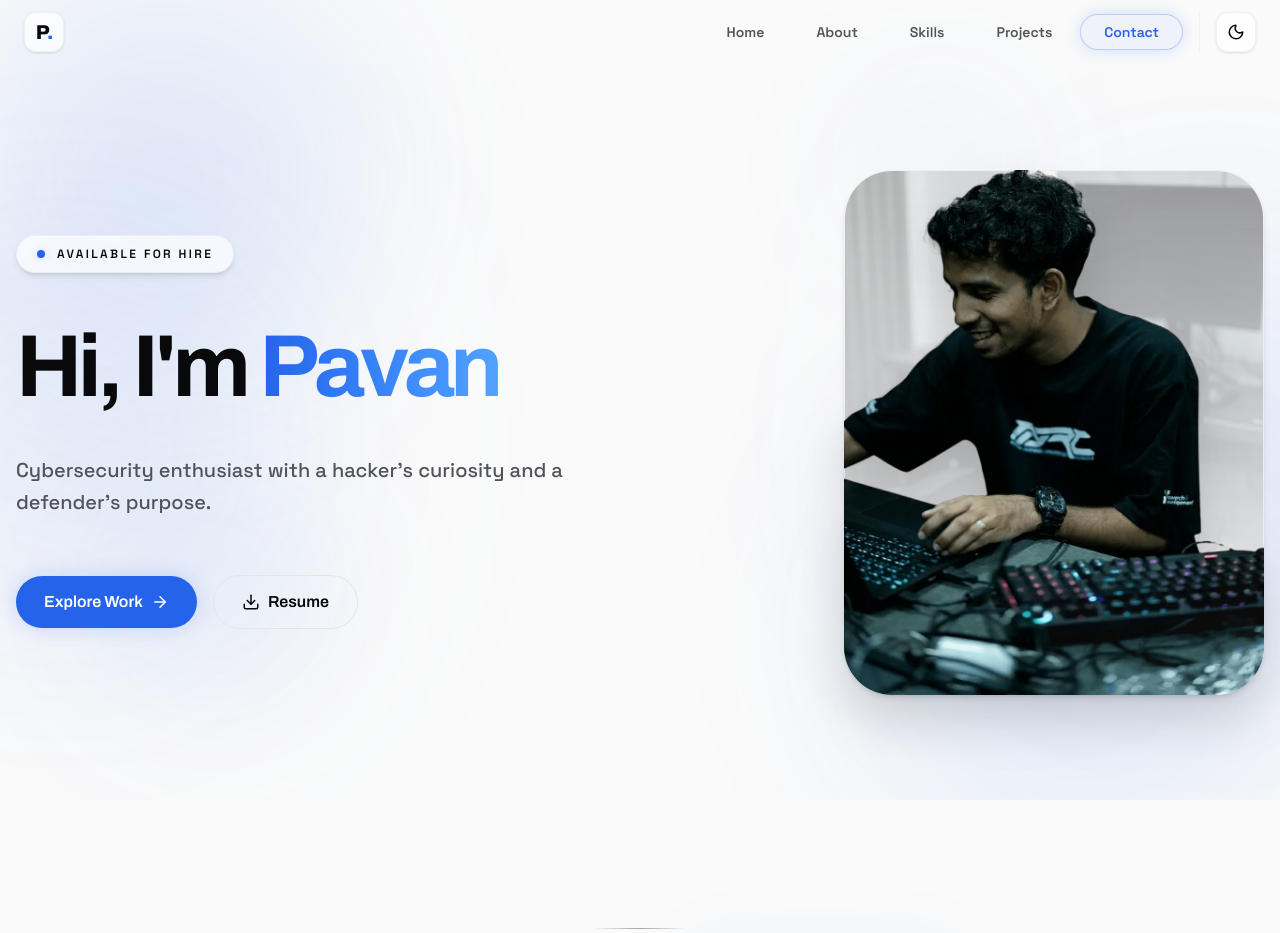
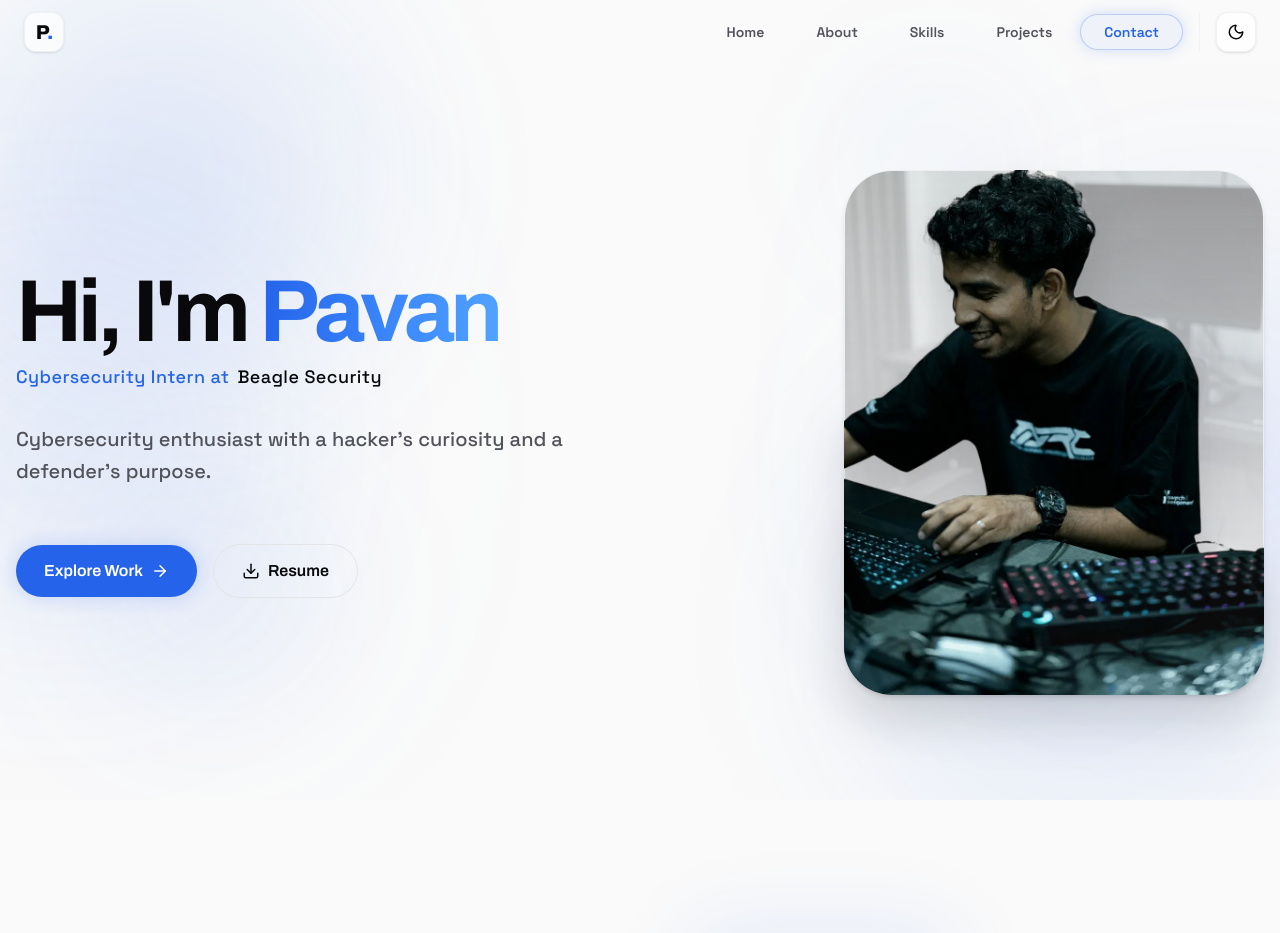
Before and after one commit to pavannkm/Personal-Portfolio, a React (Vite) app: page / in a window 1280 px wide. Shown: the top 933 px of the page. Built offline with nearby package versions, Linux system fonts and the light colour scheme.

Commit message:
Update Hero section, add role label, remove dividers, update experience & skills data

```diff
--- a/src/components/SectionHeader.jsx
+++ b/src/components/SectionHeader.jsx
@@ -3,13 +3,6 @@ import { motion } from 'framer-motion';
 const SectionHeader = ({ title, highlight, align = 'center' }) => {
   return (
     <div className={`mb-16 md:mb-24 flex flex-col ${align === 'left' ? 'items-start' : 'items-center text-center'}`}>
-      <motion.div
-        initial={{ opacity: 0, scaleX: 0 }}
-        whileInView={{ opacity: 1, scaleX: 1 }}
-        viewport={{ once: true }}
-        transition={{ duration: 0.8, ease: [0.22, 1, 0.36, 1] }}
-        className="h-px w-24 bg-gradient-to-r from-transparent via-text-muted/50 to-transparent mb-8"
-      />
       <motion.h2
         initial={{ opacity: 0, y: 30 }}
         whileInView={{ opacity: 1, y: 0 }}
--- a/src/components/sections/Hero.jsx
+++ b/src/components/sections/Hero.jsx
@@ -28,24 +28,20 @@ const Hero = () => {
           transition={{ duration: 1, ease: [0.16, 1, 0.3, 1] }}
           className="text-center lg:text-left flex-1 max-w-2xl"
         >
-          <motion.div
-            initial={{ opacity: 0, scale: 0.9 }}
-            animate={{ opacity: 1, scale: 1 }}
-            transition={{ delay: 0.2, duration: 0.8 }}
-            className="inline-flex items-center gap-3 px-5 py-2.5 rounded-full glass-panel mb-10 md:mb-12"
-          >
-            <span className="relative flex h-2 w-2">
-              <span className="animate-ping absolute inline-flex h-full w-full rounded-full bg-cta opacity-75"></span>
-              <span className="relative inline-flex rounded-full h-2 w-2 bg-cta shadow-[0_0_8px_var(--cta-glow)]"></span>
-            </span>
-            <span className="text-xs font-semibold uppercase tracking-[0.2em] text-text-main font-sans">
-              Available for hire
-            </span>
-          </motion.div>
 
-          <h1 className="text-5xl sm:text-6xl md:text-7xl lg:text-[88px] font-bold mb-8 md:mb-10 leading-[1.05] tracking-tighter font-display text-text-main">
+          <h1 className="text-5xl sm:text-6xl md:text-7xl lg:text-[88px] font-bold mb-0.5 md:mb-1 leading-[1.05] tracking-tighter font-display text-text-main">
             Hi, I'm <span className="text-transparent bg-clip-text bg-gradient-to-r from-cta to-blue-400">Pavan</span>
           </h1>
+
+          {/* Role Label */}
+          <motion.p
+            initial={{ opacity: 0, y: 8 }}
+            animate={{ opacity: 1, y: 0 }}
+            transition={{ delay: 0.25, duration: 0.7 }}
+            className="text-base sm:text-lg font-sans font-medium text-cta tracking-wide mb-6 md:mb-8 flex items-center justify-center lg:justify-start gap-2"
+          >
+            Cybersecurity Intern at <span className="text-text-main">Beagle Security</span>
+          </motion.p>
 
           <p className="text-lg md:text-xl text-text-muted mb-12 md:mb-14 leading-relaxed font-sans max-w-xl mx-auto lg:mx-0 font-medium">
             {profile.hero.subheadline}
--- a/src/data/experience.json
+++ b/src/data/experience.json
@@ -1,6 +1,20 @@
 [
   {
     "id": 1,
+    "type": "experience",
+    "role": "Cybersecurity Intern",
+    "company": "Beagle Security",
+    "location": "Thiruvananthapuram, Kerala",
+    "duration": "June 2026 – Present",
+    "highlights": [
+      "Performing vulnerability assessments on web applications and internal infrastructure.",
+      "Performing penetration testing tasks and delivered findings with actionable remediation guidance.",
+      "Reporting the found vulnerabilities into document with valid proof of concepts which helps the team.",
+      "Developing tools using python to know and understand their working principle."
+    ]
+  },
+  {
+    "id": 2,
     "type": "experience",
     "role": "Cybersecurity Intern",
     "company": "Hackware Security Solutions LLP",
@@ -14,7 +28,7 @@
     ]
   },
   {
-    "id": 2,
+    "id": 3,
     "type": "experience",
     "role": "Cybersecurity Student Trainee",
     "company": "Offenso Hackers Academy",
```
Also changed, not shown: src/data/skills.json (line endings or trailing spaces), 1 other file (tests, documents, lock files or other folders).
